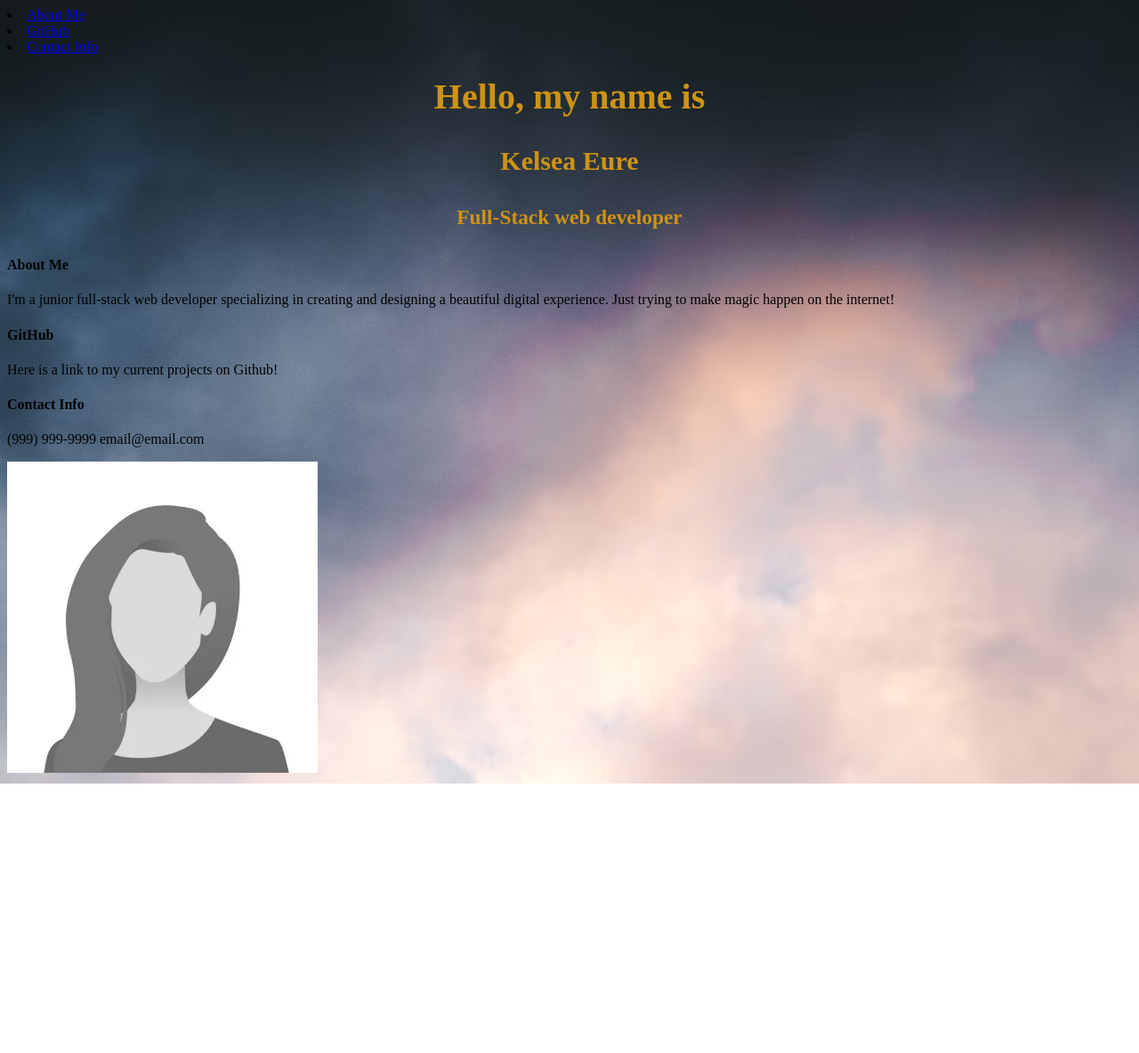
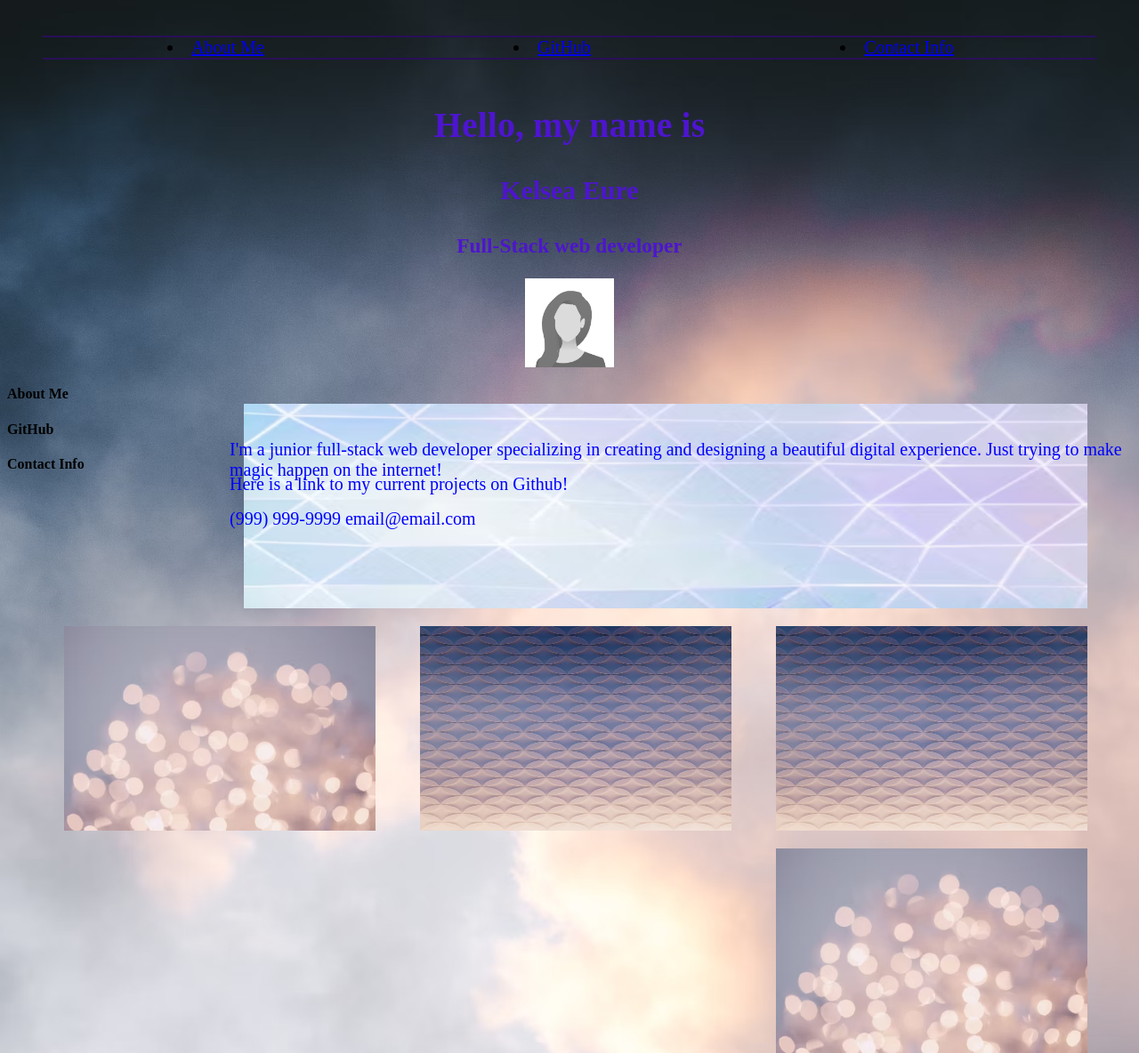
Before and after one commit to KelseaE/My-Portfolio, a plain HTML site: page index.html in a window 1280 px wide. Shown: the whole page at 89% size. Before the commit the page ends 881 px from the top, so only its background shows below. Drawn offline with Linux system fonts and the light colour scheme.

Commit message:
Article Imgs added/Imgs adj w CSS

```diff
--- a/index.html
+++ b/index.html
@@ -20,29 +20,43 @@
           <a href="#contactinfo">Contact Info</a>
       </li>
   </nav>
+
     <header>
         <h1>Hello, my name is</h1>
         <h2>Kelsea Eure</h2>
         <h3>Full-Stack web developer</h3>
+      <div>
+        <img class="profile-img" src="images/ProfilePhoto.jpg" width="100" alt="Profile Photo"/>
+      </div>
+
     </header>
-    <section>
+    <section class="article">
         <article id="aboutme">
+            <div>
+                <img src="images/about-me-background.jpg" class="article-img" alt="About Me Background Img"/>
+            </div>
             <h4>About Me</h4>
             <p>I'm a junior full-stack web developer specializing in creating and designing a beautiful digital experience. Just trying to make magic happen on the internet!</p>
         </article>
 
         <article id="github">
+            <div>
+                <img src="images/github-background.jpg" class="smaller-img" alt="GitHub Background Img"/>
+                <img src="images/github-background.jpg" class="smaller-img" alt="GitHub Background Img"/>
+            </div>
             <h4>GitHub</h4>
             <p>Here is a link to my current projects on Github!</p>
         </article>
 
         <article id="contactinfo">
+            <div>
+                <img src="images/contact-info.jpg" class="smaller-img" alt="Contact Info Background Img"/>
+                <img src="images/contact-info.jpg" class="smaller-img" alt="Contact Info Background Img"/>
+            </div>
             <h4>Contact Info</h4>
             <p>(999) 999-9999 email@email.com </p>
         </article>
     </section>
 
-    <img class="profileimg" src="images/ProfilePhoto.jpg" alt="Profile Photo"/>
-
 
 </body>
--- a/style.css
+++ b/style.css
@@ -7,17 +7,27 @@ body {
     background-size: cover;
 }
 
-.header nav li {
+nav {
     display: flex;
-    justify-content: flex-end;
+    justify-content:center;
+    justify-content: space-around;
     flex-direction: row;
     font-size: 20px;
+    margin: 40px;
+    padding-right: 20px;
+    border-bottom: 2px solid rgb(41, 15, 90);
+    border-top: 2px solid rgb(41, 15, 90);
+}
+
+.profile-img{
+    display: block;
+    margin: 10px auto;
+    max-width: 250px;
 }
 
 header {
     font-size: 20px;
-    color: rgb(206, 147, 21);
-    align-self: center;
+    color: rgb(77, 21, 206);
 }
 
 h1, h2, h3 {
@@ -28,3 +38,35 @@ h1, h2, h3 {
     padding: 10px;
     box-sizing: 10px
 }
+
+.article{
+
+}
+
+.article-img{
+    margin-right: 50px;
+    padding-top: 20px;
+    float: right;
+    width: 75%;
+    height:250px;
+    position: relative;
+}
+
+.smaller-img{
+    margin-right: 50px;
+    padding-top: 20px;
+    float: right;
+    width: 350px;
+    height:250px;
+    position: relative ;
+}
+
+
+ p{
+    display: flex;
+    position: absolute;
+    align-self: center;
+    margin-left: 250px;
+    color: blue;
+    font-size: 20px;
+}
```
Also changed, not shown: images/about-me-background.jpg (added), images/contact-info.jpg (added), images/github-background.jpg (added).
